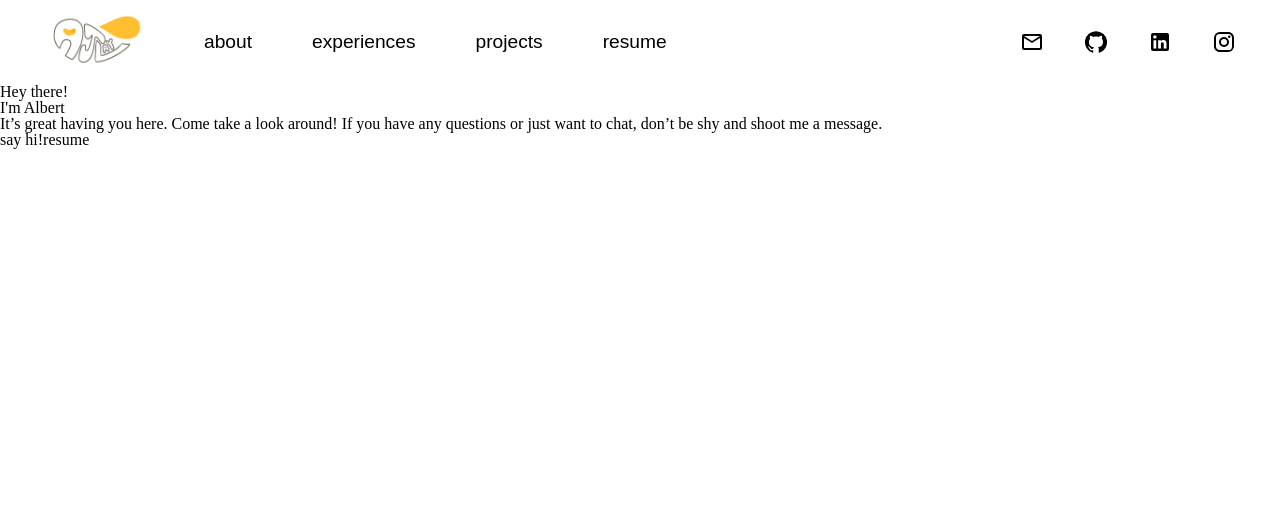
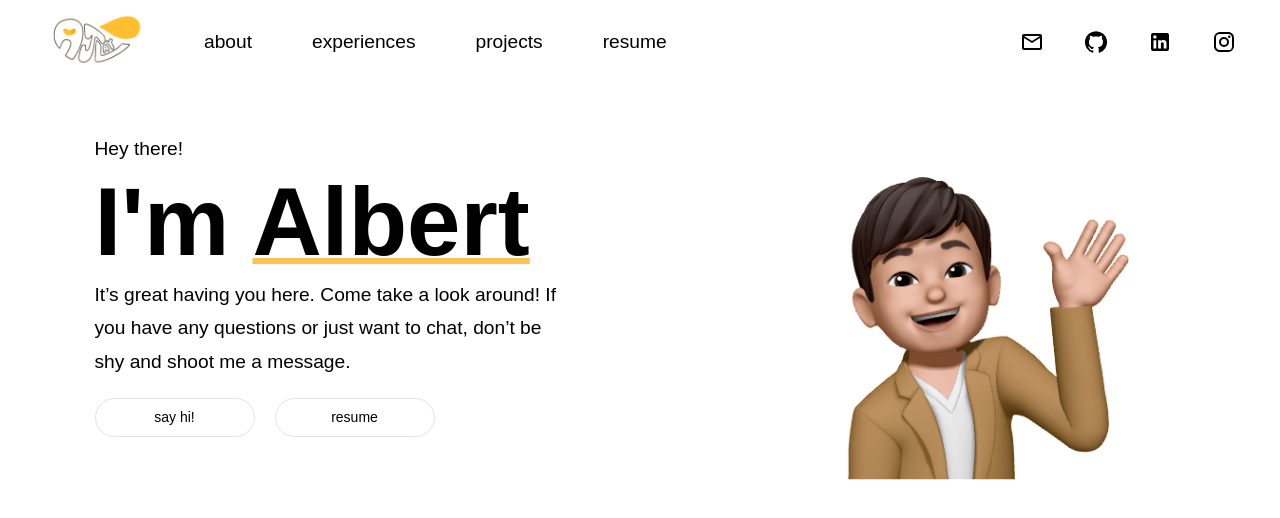
Before and after one commit to albertjlay/personal-website-v2, a React (Create React App) app: page / in a window 1280 px wide. Shown: the top 518 px of the page. Built offline with nearby package versions, Linux system fonts and the light colour scheme; the HTML template or start-up script is replaced by a standard one.

Commit message:
Create and style Home section

```diff
--- a/src/App.jsx
+++ b/src/App.jsx
@@ -1,7 +1,7 @@
 import React from 'react';
 import { LightTheme } from './Themes';
-import Nav from './components/Nav';
-import Home from './components/Home';
+import Nav from './components/sections/Nav';
+import Home from './components/sections/Home';
 import './style.scss';
 import { ThemeProvider } from '@emotion/react';
 
--- a/src/Themes.js
+++ b/src/Themes.js
@@ -19,7 +19,7 @@ export const LightTheme = createTheme({
   typography: {
     fontFamily: '"Oswald", sans-serif',
     h1: {
-      fontWeight: 500,
+      fontWeight: 600,
     },
     h2: {
       fontWeight: 500,
--- a/src/components/Home.jsx
+++ /dev/null
@@ -1,24 +0,0 @@
-import React from 'react';
-
-const Home = () => {
-  return (
-    <main>
-      <div className='intro' color='background'>
-        <p>Hey there!</p>
-        <h1>
-          I'm <span>Albert</span>
-        </h1>
-        <h2>
-          It’s great having you here. Come take a look around! If you have any questions or just
-          want to chat, don’t be shy and shoot me a message.
-        </h2>
-        <div className='call-to-action'>
-          <a>say hi!</a>
-          <a>resume</a>
-        </div>
-      </div>
-    </main>
-  );
-};
-
-export default Home;
--- /dev/null
+++ b/src/components/PillButton.jsx
@@ -0,0 +1,15 @@
+import styled from '@emotion/styled';
+import { Button } from '@mui/material';
+
+const PillButton = styled(Button)(({ theme }) => ({
+  width: '10rem',
+  color: theme.palette.text.primary,
+  border: `1px solid ${theme.palette.secondary.main}`,
+  borderRadius: '25px',
+  textTransform: 'lowercase',
+  '&:hover': {
+    borderColor: theme.palette.primary.main,
+  },
+}));
+
+export default PillButton;
--- /dev/null
+++ b/src/components/sections/Home.jsx
@@ -0,0 +1,33 @@
+import React from 'react';
+import { Typography } from '@mui/material';
+import HiMemoji from '../../assets/memojis/hi.png';
+import PillButton from '../PillButton';
+
+const Home = () => {
+  return (
+    <main>
+      <div className='intro'>
+        <Typography variant='subtitle1'>Hey there!</Typography>
+        <Typography variant='h1'>
+          I'm <span className='name'>Albert</span>
+        </Typography>
+        <Typography variant='subtitle1' sx={{ marginBottom: '20px' }}>
+          It’s great having you here. Come take a look around! If you have any questions or just
+          want to chat, don’t be shy and shoot me a message.
+        </Typography>
+        <div className='call-to-action'>
+          <PillButton
+            sx={{ marginRight: '20px' }}
+            href="mailto:albertjlay@gmail.com?subject=Hi%2C%20let's%20work%20together!&body=Tell%20me%20what's%20the%20email%20about%20and%20I'll%20get%20back%20to%20you%20as%20soon%20as%20possible.%0D%0A%0D%0AIn%20the%20meantime%2C%20have%20a%20nice%20day!"
+          >
+            say hi!
+          </PillButton>
+          <PillButton>resume</PillButton>
+        </div>
+      </div>
+      <img src={HiMemoji} alt='Memoji of me saying hi!' />
+    </main>
+  );
+};
+
+export default Home;
--- a/src/components/Nav.jsx
+++ b/src/components/sections/Nav.jsx
@@ -1,7 +1,7 @@
 import React from 'react';
 import { AppBar, Toolbar, Box, Button } from '@mui/material';
-import logo from '../assets/logo.png';
-import Socials from './Socials';
+import logo from '../../assets/logo.png';
+import Socials from '../Socials';
 
 const sections = ['about', 'experiences', 'projects', 'resume'];
 
--- a/src/style.scss
+++ b/src/style.scss
@@ -1,3 +1,23 @@
 .logo {
   width: 150px;
 }
+
+main {
+  display: flex;
+  justify-content: space-around;
+  align-items: center;
+  margin: 0 5vw;
+
+  .intro {
+    width: 30rem;
+    margin-right: 150px;
+
+    .name {
+      text-decoration: underline #ffc152 solid 6px;
+    }
+  }
+
+  img {
+    width: 400px;
+  }
+}
```
Also changed, not shown: src/assets/memojis/hi.png (added).
